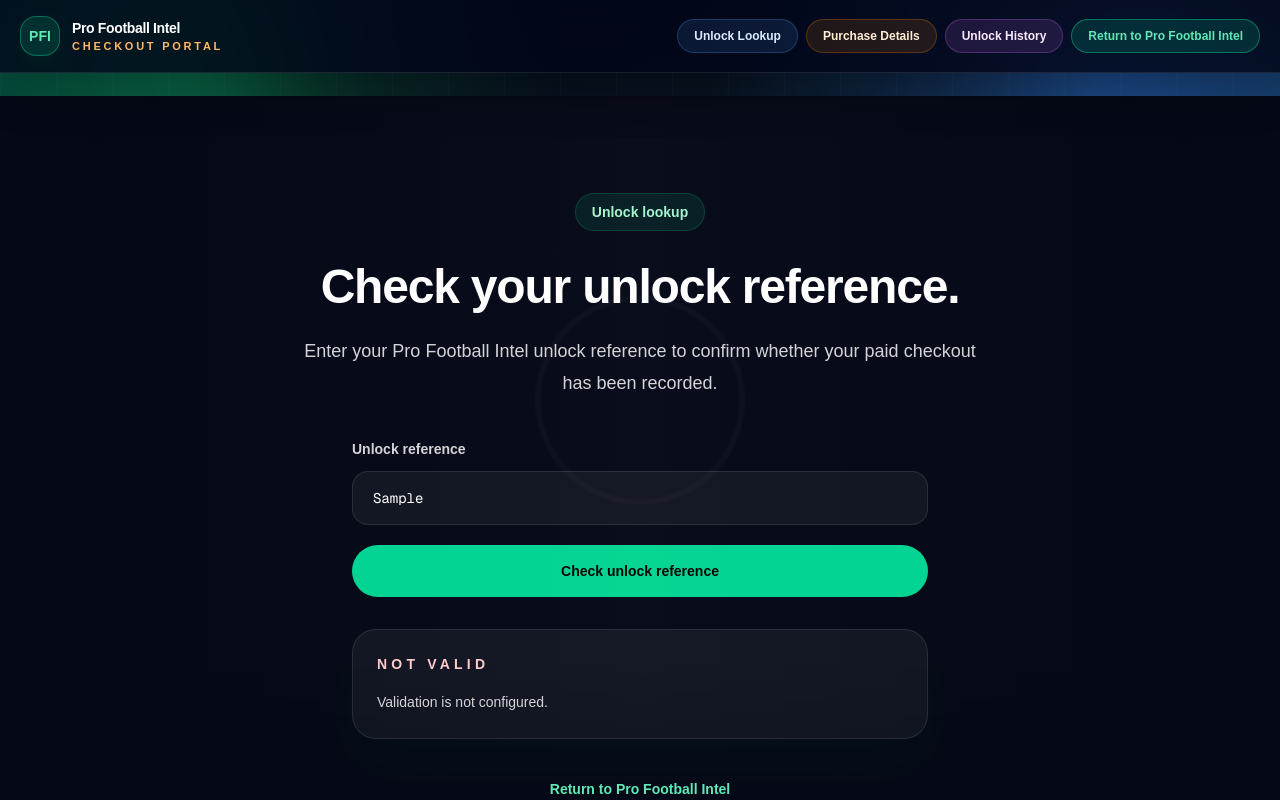
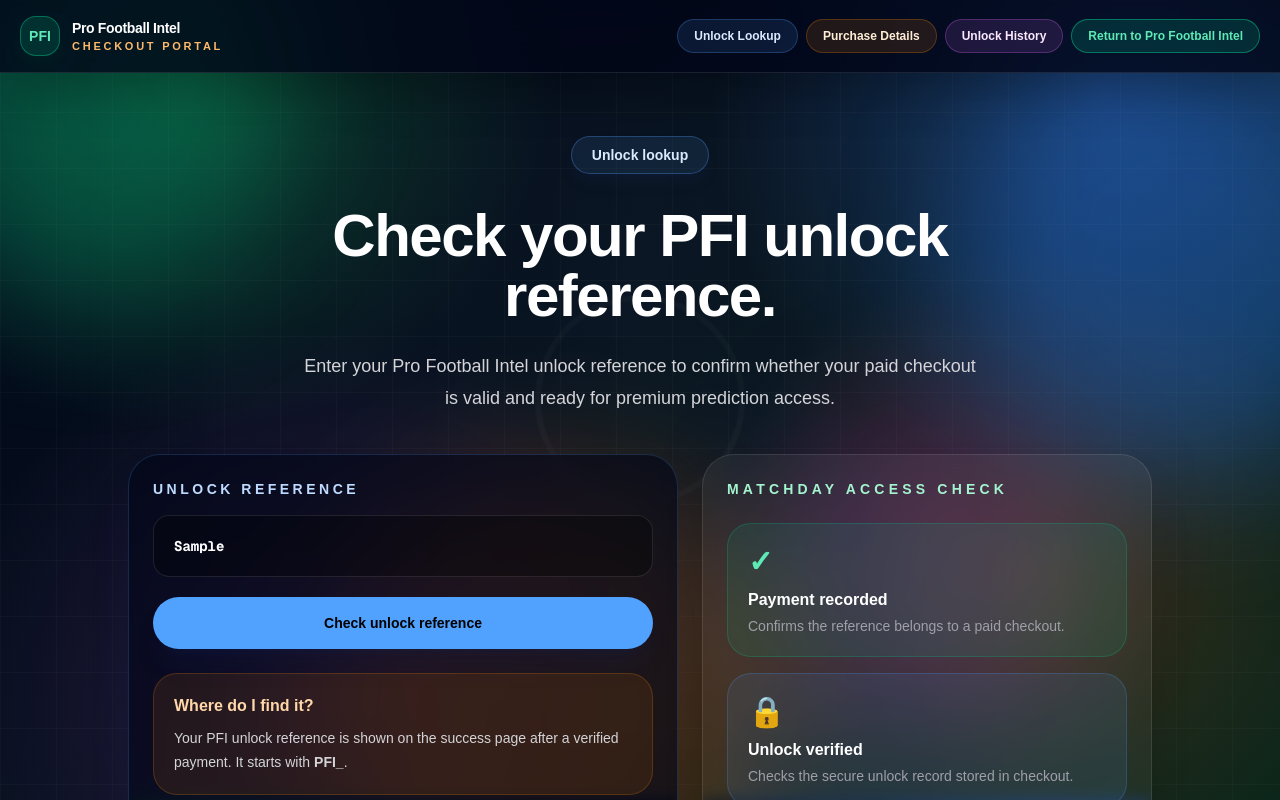
Before and after one commit to Scoreleeo/profbint-checkout, a Next.js app: page /unlock in a window 1280 px wide. Both pictures are taken after typing "Sample" into the empty fields and a click on the button "Check unlock reference". Shown: the top 800 px of the page. Built offline with nearby package versions, Linux system fonts and the light colour scheme; no server answers.

Commit message:
Polish unlock lookup page

```diff
--- a/app/unlock/page.tsx
+++ b/app/unlock/page.tsx
@@ -13,6 +13,14 @@
   purchaseCreatedAt?: string;
   error?: string;
 };
+
+function formatProductName(productName?: string) {
+  if (!productName) return "Pro Football Intel Premium Prediction";
+  if (productName === "pro_football_intel_prediction") {
+    return "Pro Football Intel Premium Prediction";
+  }
+  return productName;
+}
 
 export default function UnlockLookupPage() {
   const [reference, setReference] = useState("");
@@ -53,25 +61,27 @@
   }
 
   return (
-    <main className="min-h-screen bg-[#050816] px-6 py-10 text-white">
-      <section className="mx-auto flex min-h-[calc(100vh-80px)] max-w-3xl flex-col items-center justify-center text-center">
-        <div className="rounded-full border border-emerald-400/20 bg-emerald-400/10 px-4 py-2 text-sm font-semibold text-emerald-200">
+    <main className="min-h-screen px-6 py-10 text-white">
+      <section className="mx-auto flex min-h-[calc(100vh-120px)] max-w-5xl flex-col items-center justify-center text-center">
+        <div className="rounded-full border border-blue-400/30 bg-blue-400/10 px-5 py-2 text-sm font-black text-blue-100 shadow-lg shadow-blue-950/20">
           Unlock lookup
         </div>
 
-        <h1 className="mt-8 text-4xl font-black tracking-tight sm:text-5xl">
-          Check your unlock reference.
+        <h1 className="mt-8 max-w-4xl text-4xl font-black tracking-tight sm:text-6xl">
+          Check your PFI unlock reference.
         </h1>
 
         <p className="mt-6 max-w-2xl text-lg leading-8 text-zinc-300">
           Enter your Pro Football Intel unlock reference to confirm whether your
-          paid checkout has been recorded.
+          paid checkout is valid and ready for premium prediction access.
         </p>
 
-        <form onSubmit={handleSubmit} className="mt-10 w-full max-w-xl">
+        <div className="mt-10 grid w-full gap-6 lg:grid-cols-[1.1fr_0.9fr]">
+          <div className="rounded-[2rem] border border-blue-400/20 bg-slate-950/60 p-6 text-left shadow-2xl shadow-blue-950/20 backdrop-blur">
+            <form onSubmit={handleSubmit}>
               <label
                 htmlFor="unlockReference"
-            className="block text-left text-sm font-semibold text-zinc-300"
+                className="block text-sm font-black uppercase tracking-[0.25em] text-blue-200"
               >
                 Unlock reference
               </label>
@@ -81,66 +91,125 @@
                 value={reference}
                 onChange={(event) => setReference(event.target.value)}
                 placeholder="PFI_..."
-            className="mt-3 w-full rounded-2xl border border-white/10 bg-white/5 px-5 py-4 font-mono text-sm text-white outline-none transition placeholder:text-zinc-500 focus:border-emerald-400/60"
+                className="mt-4 w-full rounded-2xl border border-white/10 bg-black/30 px-5 py-5 font-mono text-sm font-bold text-white outline-none transition placeholder:text-zinc-500 focus:border-blue-400/70"
               />
 
               <button
                 type="submit"
                 disabled={isLoading}
-            className="mt-5 w-full rounded-full bg-emerald-400 px-6 py-4 text-sm font-bold text-black transition hover:bg-emerald-300 disabled:cursor-not-allowed disabled:opacity-60"
+                className="mt-5 w-full rounded-full bg-blue-400 px-6 py-4 text-sm font-black text-black shadow-xl shadow-blue-950/20 transition hover:bg-blue-300 disabled:cursor-not-allowed disabled:opacity-60"
               >
                 {isLoading ? "Checking..." : "Check unlock reference"}
               </button>
             </form>
 
+            <div className="mt-6 rounded-3xl border border-orange-400/20 bg-orange-400/10 p-5">
+              <p className="font-black text-orange-200">Where do I find it?</p>
+              <p className="mt-2 text-sm leading-6 text-zinc-300">
+                Your PFI unlock reference is shown on the success page after a
+                verified payment. It starts with <strong>PFI_</strong>.
+              </p>
+            </div>
+          </div>
+
+          <div className="rounded-[2rem] border border-white/10 bg-white/5 p-6 text-left shadow-2xl shadow-black/20 backdrop-blur">
+            <p className="text-sm font-black uppercase tracking-[0.3em] text-emerald-200">
+              Matchday access check
+            </p>
+
+            <div className="mt-6 space-y-4">
+              <div className="rounded-3xl border border-emerald-400/20 bg-emerald-400/10 p-5">
+                <p className="text-3xl font-black text-emerald-300">✓</p>
+                <p className="mt-2 font-bold text-white">Payment recorded</p>
+                <p className="mt-1 text-sm text-zinc-400">
+                  Confirms the reference belongs to a paid checkout.
+                </p>
+              </div>
+
+              <div className="rounded-3xl border border-blue-400/20 bg-blue-400/10 p-5">
+                <p className="text-3xl font-black text-blue-300">🔒</p>
+                <p className="mt-2 font-bold text-white">Unlock verified</p>
+                <p className="mt-1 text-sm text-zinc-400">
+                  Checks the secure unlock record stored in checkout.
+                </p>
+              </div>
+
+              <div className="rounded-3xl border border-orange-400/20 bg-orange-400/10 p-5">
+                <p className="text-3xl font-black text-orange-300">⚽</p>
+                <p className="mt-2 font-bold text-white">Ready for football</p>
+                <p className="mt-1 text-sm text-zinc-400">
+                  Built for premium prediction access this season.
+                </p>
+              </div>
+            </div>
+          </div>
+        </div>
+
         {result ? (
-          <div className="mt-8 w-full max-w-xl rounded-3xl border border-white/10 bg-white/5 p-6 text-left shadow-2xl shadow-emerald-950/20">
+          <div className="mt-8 w-full max-w-3xl rounded-[2rem] border border-white/10 bg-slate-950/65 p-6 text-left shadow-2xl shadow-black/20 backdrop-blur">
             {result.valid ? (
               <>
-                <p className="text-sm font-semibold uppercase tracking-[0.3em] text-emerald-200">
-                  Valid purchase
+                <p className="text-sm font-black uppercase tracking-[0.3em] text-emerald-200">
+                  Valid paid purchase
                 </p>
 
-                <p className="mt-4 break-all rounded-2xl border border-emerald-400/20 bg-black/30 px-4 py-4 font-mono text-sm font-bold text-emerald-300">
+                <p className="mt-4 break-all rounded-2xl border border-emerald-400/20 bg-black/35 px-5 py-5 font-mono text-sm font-black text-emerald-300">
                   {result.unlockReference}
                 </p>
 
-                <div className="mt-5 space-y-2 text-sm text-zinc-300">
-                  <p>
-                    <span className="font-semibold text-white">Status:</span>{" "}
+                <div className="mt-6 grid gap-4 sm:grid-cols-3">
+                  <div className="rounded-2xl border border-emerald-400/20 bg-emerald-400/10 p-4">
+                    <p className="text-xs text-zinc-500">Status</p>
+                    <p className="mt-1 font-black text-emerald-300">
                       {result.status}
                     </p>
-                  <p>
-                    <span className="font-semibold text-white">Product:</span>{" "}
-                    {result.productName}
+                  </div>
+
+                  <div className="rounded-2xl border border-blue-400/20 bg-blue-400/10 p-4">
+                    <p className="text-xs text-zinc-500">Product</p>
+                    <p className="mt-1 font-black text-white">
+                      {formatProductName(result.productName)}
                     </p>
-                  <p>
-                    <span className="font-semibold text-white">Amount:</span>{" "}
+                  </div>
+
+                  <div className="rounded-2xl border border-orange-400/20 bg-orange-400/10 p-4">
+                    <p className="text-xs text-zinc-500">Amount</p>
+                    <p className="mt-1 font-black text-white">
                       £{((result.amount ?? 0) / 100).toFixed(2)}
                     </p>
+                  </div>
+                </div>
+
+                <div className="mt-6 flex flex-col gap-3 sm:flex-row">
+                  <a
+                    href="/purchase"
+                    className="rounded-full border border-orange-400/30 bg-orange-400/10 px-5 py-3 text-center text-sm font-black text-orange-100 transition hover:bg-orange-400/20"
+                  >
+                    View purchase details
+                  </a>
+
+                  <a
+                    href="/unlock-history"
+                    className="rounded-full border border-fuchsia-400/30 bg-fuchsia-400/10 px-5 py-3 text-center text-sm font-black text-fuchsia-100 transition hover:bg-fuchsia-400/20"
+                  >
+                    View unlock history
+                  </a>
                 </div>
               </>
             ) : (
               <>
-                <p className="text-sm font-semibold uppercase tracking-[0.3em] text-red-200">
-                  Not valid
+                <p className="text-sm font-black uppercase tracking-[0.3em] text-red-200">
+                  Unlock not found
                 </p>
 
                 <p className="mt-4 text-sm leading-6 text-zinc-300">
                   {result.error ??
-                    "This unlock reference could not be verified as a paid purchase."}
+                    "This unlock reference could not be verified as a paid purchase. Please check the code and try again."}
                 </p>
               </>
             )}
           </div>
         ) : null}
-
-        <a
-          href="https://profbint.com"
-          className="mt-10 text-sm font-semibold text-emerald-300 transition hover:text-emerald-200"
-        >
-          Return to Pro Football Intel
-        </a>
       </section>
     </main>
   );
```
Lines whose indentation alone changed are shown as unchanged.
